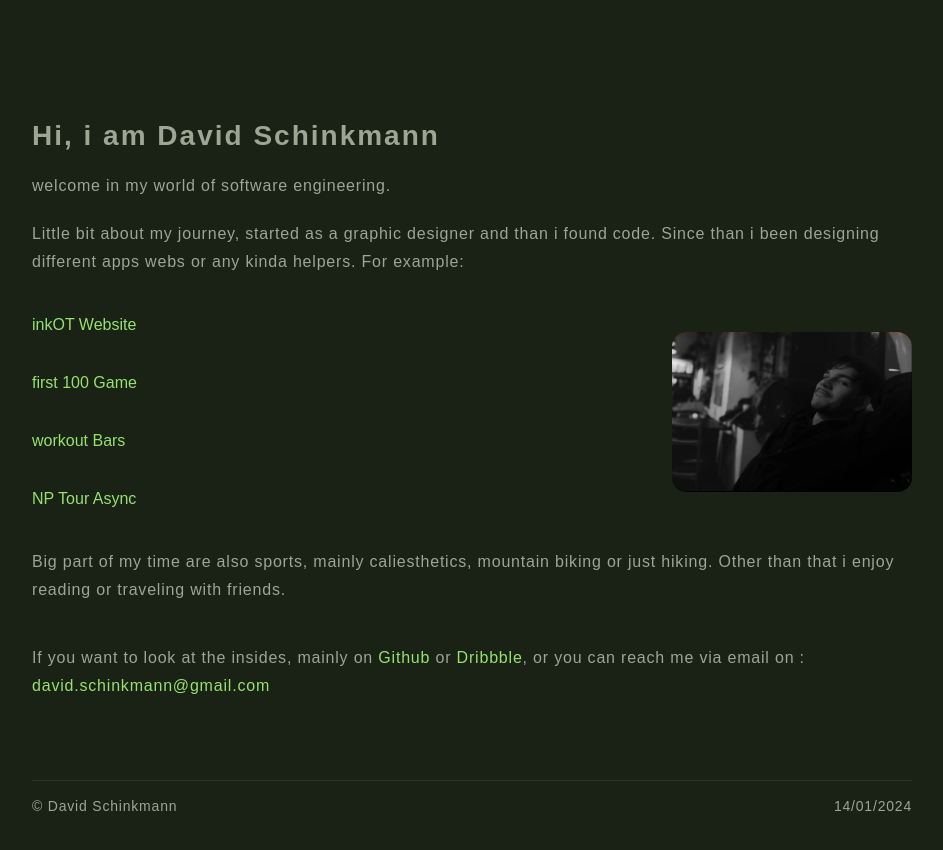
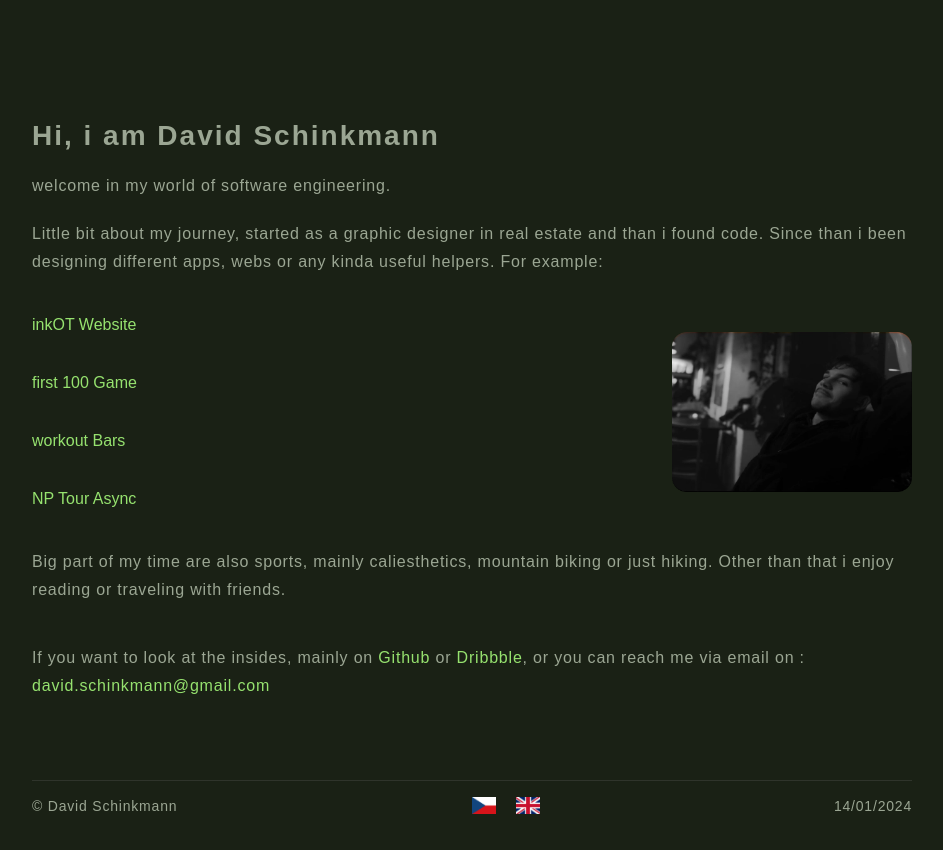
Before and after one commit to dhink66/schindav.dev, a plain HTML site: page index.html in a window 1280 px wide. Shown: the whole page, without its empty margins (168-1111 px from the left). Drawn offline with Linux system fonts and the light colour scheme; a web font is replaced by a local one.

Commit message:
Adding Lang Switcher

```diff
--- a/index.html
+++ b/index.html
@@ -22,17 +22,17 @@
   <body class="page-margin">
     <section class="intro bottom-margin">
       <h1>Hi, i am David Schinkmann</h1>
-      <p>welcome in my world of software engineering.</p>
-      <p>
-        Little bit about my journey, started as a graphic designer and than i
-        found code. Since than i been designing different apps webs or any kinda
-        helpers. For example:
+      <p class="welcome">welcome in my world of software engineering.</p>
+      <p class="journey">
+        Little bit about my journey, started as a graphic designer in real
+        estate and than i found code. Since than i been designing different
+        apps, webs or any kinda useful helpers. For example:
       </p>
     </section>
     <section class="projectAndPhoto bottom-margin">
       <div class="createdProjects">
         <a class="link" href="https://ink-ot.com/">inkOT Website</a>
-        <a class="link" href="https://first100num.netlify.app/"
+        <a class="link game" href="https://first100num.netlify.app/"
           >first 100 Game</a
         >
         <a class="link" href="https://wbars.netlify.app/">workout Bars</a>
@@ -48,12 +48,12 @@
       </div>
     </section>
     <section class="hobbiesLinks">
-      <p>
+      <p class="hobby">
         Big part of my time are also sports, mainly caliesthetics, mountain
         biking or just hiking. Other than that i enjoy reading or traveling with
         friends.
       </p>
-      <p>
+      <p class="insides">
         If you want to look at the insides, mainly on
         <a class="link" href="https://github.com/davidhink">Github</a> or
         <a class="link" href="#">Dribbble</a>, or you can reach me via email on
@@ -65,6 +65,14 @@
     </section>
     <footer>
       <p class="copy">&copy; David Schinkmann</p>
+      <div class="c-flags">
+        <button id="btn-lng" onclick="changeLang('cz')">
+          <img src="src/cz.png" alt="czech flag" class="czflag" />
+        </button>
+        <button id="btn-lng" onclick="changeLang('en')">
+          <img src="src/eng.png" alt="english flag" class="engflag" />
+        </button>
+      </div>
       <p id="date"></p>
     </footer>
   </body>
--- a/index.js
+++ b/index.js
@@ -14,3 +14,48 @@ function updateDate() {
   setTimeout(updateDate, 1000);
 }
 updateDate();
+
+function changeLang(langCode) {
+  if (langCode === "cz") {
+    document.querySelector("h1").innerText =
+      "Dobrý den, jmenuji se David Schinkmann";
+    document.querySelector(".welcome").innerText =
+      "vítejte v mém světě softwaru.";
+    document.querySelector(".journey").innerText =
+      "Něco málo o mé cestě. Začal jsem jako grafik v realitách a pak jsem našel kód. Od té doby navrhuji různé webové stránky, aplikace a užitečné pomocníky. Například:";
+    document.querySelector(".link").innerText = "inkOT studio";
+    document.querySelector(".game").innerText = "prvních 100 hra";
+    document.querySelector(".hobby").innerText =
+      "Velkou část mého času tvoří také sport, hlavně cvičení v posilovně a na hrazdách, jízda na horském kole nebo turistika. Krom toho rád čtu nebo cestuji s přáteli.";
+    document.querySelector(
+      ".insides"
+    ).innerHTML = `Pokud se chcete podívat na detaily některých projektů nebo jen koncepty, zde je můj
+      <a class="link" href="https://github.com/davidhink">Github</a> nebo
+      <a class="link" href="#">Dribbble</a>. Také mě můžete kontaktovat mailem :
+      <a class="link" href="mailto:david.schinkmann@gmail.com"
+        >david.schinkmann@gmail.com</a
+      >`;
+
+    // cz část
+  } else if (langCode === "en") {
+    document.querySelector("h1").innerText = "Hi, i am David Schinkmann";
+    document.querySelector(".welcome").innerText =
+      "welcome in my world of software engineering.";
+    document.querySelector(".journey").innerText =
+      "Little bit about my journey, started as a graphic designer and than i found code. Since than i been designing different apps webs or any kinda helpers. For example:";
+    document.querySelector(".link").innerText = "inkOT Website";
+    document.querySelector(".game").innerText = "first 100 Game";
+    document.querySelector(".hobby").innerText =
+      " Big part of my time are also sports, mainly caliesthetics, mountain biking or just hiking. Other than that i enjoy reading or traveling with friends.";
+    document.querySelector(
+      ".insides"
+    ).innerHTML = `If you want to look at the insides, mainly on
+    <a class="link" href="https://github.com/davidhink">Github</a> or
+    <a class="link" href="#">Dribbble</a>, or you can reach me via email on
+    :
+    <a class="link" href="mailto:david.schinkmann@gmail.com"
+      >david.schinkmann@gmail.com</a
+    >`;
+    // en část
+  }
+}
--- a/style.css
+++ b/style.css
@@ -18,6 +18,7 @@ body {
 /* REPEATS */
 .page-margin {
   margin: 14rem 34rem 2rem 34rem;
+  position: relative;
 }
 .bottom-margin {
   margin-bottom: 4rem;
@@ -32,17 +33,7 @@ p {
   letter-spacing: 0.08rem;
   font-weight: 200;
 }
-.link {
-  font-size: 1.6rem;
-  text-decoration: none;
-  color: #96e26f;
-}
 
-.link:hover {
-  transform: scale(1.2);
-  transition: all 0.3s ease-in-out;
-  border-bottom: 2px dashed #96e26f;
-}
 /* /////////////////////////////////////////// */
 /* 1section */
 .intro {
@@ -62,6 +53,20 @@ p {
   flex-direction: column;
   justify-content: space-between;
   gap: 4rem;
+  width: fit-content;
+}
+
+.link {
+  font-size: 1.6rem;
+  text-decoration: none;
+  color: #96e26f;
+  width: fit-content;
+}
+
+.link:hover {
+  transform: scale(1.1);
+  transition: all 0.3s ease-in-out;
+  border-bottom: 2px dashed #96e26f;
 }
 .imgMe-box {
   width: 24rem;
@@ -97,6 +102,24 @@ footer {
 }
 #date {
   font-size: 1.8rem;
+}
+/* flags change lng */
+.c-flags {
+  display: flex;
+  gap: 2rem;
+}
+#btn-lng {
+  border: none;
+  background-color: #1a2115;
+  width: 2.4rem;
+  height: 1.7rem;
+  cursor: pointer;
+}
+
+.czflag,
+.engflag {
+  width: 100%;
+  height: 100%;
 }
 /* /////////////////////////////////////////// */
 /* QUERIES */
```
Also changed, not shown: src/cz.png (added), src/eng.png (added).
